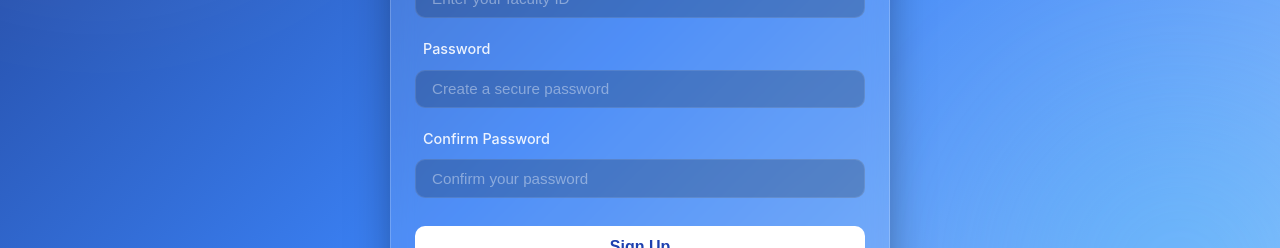
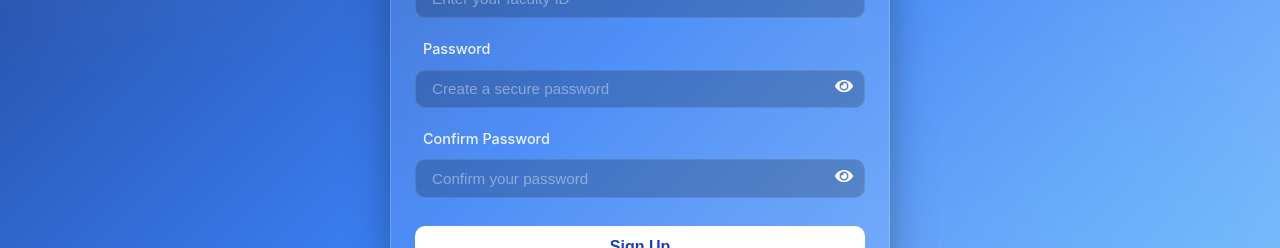
Before and after one commit to anilsoul/Duty-Exchange-System, a React (Vite) app in the folder frontend/: page /signup/1 in a window 1280 px wide. Shown: the part 378-626 px from the top of the page. Built offline with nearby package versions, Linux system fonts and the light colour scheme.

Commit message:
install react-icons and password toggle

```diff
--- a/frontend/package.json
+++ b/frontend/package.json
@@ -13,6 +13,7 @@
     "pdfjs-dist": "^5.4.530",
     "react": "^19.2.0",
     "react-dom": "^19.2.0",
+    "react-icons": "^5.6.0",
     "react-router-dom": "^7.13.0"
   },
   "devDependencies": {
--- a/frontend/src/components/Login/Login.css
+++ b/frontend/src/components/Login/Login.css
@@ -46,8 +46,13 @@
 }
 
 @keyframes float {
-    0% { transform: translateY(0) scale(1); }
-    100% { transform: translateY(-50px) scale(1.1); }
+    0% {
+        transform: translateY(0) scale(1);
+    }
+
+    100% {
+        transform: translateY(-50px) scale(1.1);
+    }
 }
 
 .login-glass-card {
@@ -66,8 +71,15 @@
 }
 
 @keyframes slideUp {
-    from { opacity: 0; transform: translateY(30px); }
-    to { opacity: 1; transform: translateY(0); }
+    from {
+        opacity: 0;
+        transform: translateY(30px);
+    }
+
+    to {
+        opacity: 1;
+        transform: translateY(0);
+    }
 }
 
 .login-glass-card.narrow {
@@ -244,7 +256,7 @@
 
 .btn-back-top:hover {
     color: #ffffff;
-    text-shadow: 0 0 8px rgba(255,255,255,0.5);
+    text-shadow: 0 0 8px rgba(255, 255, 255, 0.5);
 }
 
 .login-error {
@@ -258,3 +270,22 @@
     margin-bottom: 0.5rem;
     text-align: center;
 }
+
+.password-wrapper {
+    position: relative;
+    display: flex;
+    align-items: center;
+}
+
+.password-wrapper input {
+    width: 100%;
+    padding-right: 40px;
+}
+
+.eye-icon {
+    position: absolute;
+    right: 12px;
+    cursor: pointer;
+    color: white;
+    font-size: 18px;
+}
--- a/frontend/src/components/Login/RoleSignUp.jsx
+++ b/frontend/src/components/Login/RoleSignUp.jsx
@@ -1,14 +1,15 @@
 import React, { useState } from 'react';
 import { useParams, useNavigate } from 'react-router-dom';
+import { FaEye, FaEyeSlash } from 'react-icons/fa';
 import './Login.css';
 
 const RoleSignUp = () => {
     const { role } = useParams();
     const navigate = useNavigate();
 
-    // Normalize role string for display and logic
     const normalizedRole = role ? role.toUpperCase() : 'FACULTY';
-    const displayRole = normalizedRole === 'HOD' || normalizedRole === 'CEO'
+    const displayRole =
+        normalizedRole === 'HOD' || normalizedRole === 'CEO'
             ? normalizedRole
             : 'Faculty';
 
@@ -19,10 +20,12 @@ const RoleSignUp = () => {
     const [error, setError] = useState('');
     const [success, setSuccess] = useState(false);
 
+    const [showPassword, setShowPassword] = useState(false);
+    const [showConfirmPassword, setShowConfirmPassword] = useState(false);
+
     const handleSignUp = (e) => {
         e.preventDefault();
 
-        // Mock validation
         const trimmedName = name.trim();
         const trimmedUsername = username.trim();
 
@@ -33,13 +36,17 @@ const RoleSignUp = () => {
 
         const emailRegex = /^[^\s@]+@[^\s@]+\.[^\s@]+$/;
         if (!emailRegex.test(trimmedUsername)) {
-            setError('invalid user id(mail id)');
+            setError('Invalid user id (mail id)');
             return;
         }
 
-        const passwordRegex = /^(?=.*[a-z])(?=.*[A-Z])(?=.*\d)(?=.*[@$!%*?&])[A-Za-z\d@$!%*?&]{6,}$/;
+        const passwordRegex =
+            /^(?=.*[a-z])(?=.*[A-Z])(?=.*\d)(?=.*[@$!%*?&])[A-Za-z\d@$!%*?&]{6,}$/;
+
         if (!passwordRegex.test(password)) {
-            setError('Password must be at least 6 characters, include uppercase, lowercase, number, and special character.');
+            setError(
+                'Password must be at least 6 characters, include uppercase, lowercase, number, and special character.'
+            );
             return;
         }
 
@@ -50,9 +57,13 @@ const RoleSignUp = () => {
 
         setError('');
 
-        // Persistence logic for mock authentication
-        const registeredUsers = JSON.parse(localStorage.getItem('registered_users') || '[]');
-        const userExists = registeredUsers.some(u => u.email === trimmedUsername && u.role === normalizedRole);
+        const registeredUsers = JSON.parse(
+            localStorage.getItem('registered_users') || '[]'
+        );
+
+        const userExists = registeredUsers.some(
+            (u) => u.email === trimmedUsername && u.role === normalizedRole
+        );
 
         if (userExists) {
             setError('An account with this email already exists for this role.');
@@ -62,14 +73,16 @@ const RoleSignUp = () => {
         const newUser = {
             name: trimmedName,
             email: trimmedUsername,
-            password, // In real apps, never store plain text passwords
-            role: normalizedRole
+            password,
+            role: normalizedRole,
         };
 
         registeredUsers.push(newUser);
-        localStorage.setItem('registered_users', JSON.stringify(registeredUsers));
+        localStorage.setItem(
+            'registered_users',
+            JSON.stringify(registeredUsers)
+        );
 
-        // Simulating processing delay for effect
         setTimeout(() => {
             setSuccess(true);
             setTimeout(() => {
@@ -90,14 +103,35 @@ const RoleSignUp = () => {
                         ← Back to Portals
                     </button>
                 </div>
+
                 <h1 className="login-title">Register as {displayRole}</h1>
-                <p className="login-subtitle">Create your account to access the portal.</p>
+                <p className="login-subtitle">
+                    Create your account to access the portal.
+                </p>
 
                 {success ? (
-                    <div style={{ padding: '2rem', textAlign: 'center', color: '#fff' }}>
-                        <div style={{ fontSize: '3rem', marginBottom: '1rem', color: '#4ade80' }}>✓</div>
-                        <h2 style={{ marginBottom: '1rem' }}>Registration Successful!</h2>
-                        <p style={{ color: 'rgba(255,255,255,0.8)' }}>Redirecting to login...</p>
+                    <div
+                        style={{
+                            padding: '2rem',
+                            textAlign: 'center',
+                            color: '#fff',
+                        }}
+                    >
+                        <div
+                            style={{
+                                fontSize: '3rem',
+                                marginBottom: '1rem',
+                                color: '#4ade80',
+                            }}
+                        >
+                            ✓
+                        </div>
+                        <h2 style={{ marginBottom: '1rem' }}>
+                            Registration Successful!
+                        </h2>
+                        <p style={{ color: 'rgba(255,255,255,0.8)' }}>
+                            Redirecting to login...
+                        </p>
                     </div>
                 ) : (
                     <form className="login-form" onSubmit={handleSignUp}>
@@ -125,34 +159,98 @@ const RoleSignUp = () => {
 
                         <div className="form-group">
                             <label>Password</label>
+                            <div className="password-wrapper">
                                 <input
-                                type="password"
+                                    type={showPassword ? 'text' : 'password'}
                                     placeholder="Create a secure password"
                                     value={password}
-                                onChange={(e) => setPassword(e.target.value)}
+                                    onChange={(e) =>
+                                        setPassword(e.target.value)
+                                    }
                                 />
+                                <span
+                                    className="eye-icon"
+                                    onClick={() =>
+                                        setShowPassword(!showPassword)
+                                    }
+                                >
+                                    {showPassword ? (
+                                        <FaEyeSlash />
+                                    ) : (
+                                        <FaEye />
+                                    )}
+                                </span>
+                            </div>
                         </div>
 
                         <div className="form-group">
                             <label>Confirm Password</label>
+                            <div className="password-wrapper">
                                 <input
-                                type="password"
+                                    type={
+                                        showConfirmPassword
+                                            ? 'text'
+                                            : 'password'
+                                    }
                                     placeholder="Confirm your password"
                                     value={confirmPassword}
-                                onChange={(e) => setConfirmPassword(e.target.value)}
+                                    onChange={(e) =>
+                                        setConfirmPassword(e.target.value)
+                                    }
                                 />
+                                <span
+                                    className="eye-icon"
+                                    onClick={() =>
+                                        setShowConfirmPassword(
+                                            !showConfirmPassword
+                                        )
+                                    }
+                                >
+                                    {showConfirmPassword ? (
+                                        <FaEyeSlash />
+                                    ) : (
+                                        <FaEye />
+                                    )}
+                                </span>
+                            </div>
                         </div>
 
-                        <button type="submit" className="btn-login" style={{ marginTop: '0.5rem' }}>
+                        <button
+                            type="submit"
+                            className="btn-login"
+                            style={{ marginTop: '0.5rem' }}
+                        >
                             Sign Up
                         </button>
 
-                        <div style={{ textAlign: 'center', marginTop: '1.5rem' }}>
-                            <span style={{ color: 'rgba(255,255,255,0.7)', fontSize: '0.9rem' }}>Already have an account? </span>
+                        <div
+                            style={{
+                                textAlign: 'center',
+                                marginTop: '1.5rem',
+                            }}
+                        >
+                            <span
+                                style={{
+                                    color: 'rgba(255,255,255,0.7)',
+                                    fontSize: '0.9rem',
+                                }}
+                            >
+                                Already have an account?{' '}
+                            </span>
                             <a
                                 href="#"
-                                onClick={(e) => { e.preventDefault(); navigate(`/login/${normalizedRole.toLowerCase()}`); }}
-                                style={{ color: '#fff', fontSize: '0.9rem', textDecoration: 'underline', cursor: 'pointer' }}
+                                onClick={(e) => {
+                                    e.preventDefault();
+                                    navigate(
+                                        `/login/${normalizedRole.toLowerCase()}`
+                                    );
+                                }}
+                                style={{
+                                    color: '#fff',
+                                    fontSize: '0.9rem',
+                                    textDecoration: 'underline',
+                                    cursor: 'pointer',
+                                }}
                             >
                                 Sign in here
                             </a>
```
Also changed, not shown: 1 other file (tests, documents, lock files or other folders). Lines whose indentation alone changed are shown as unchanged.
